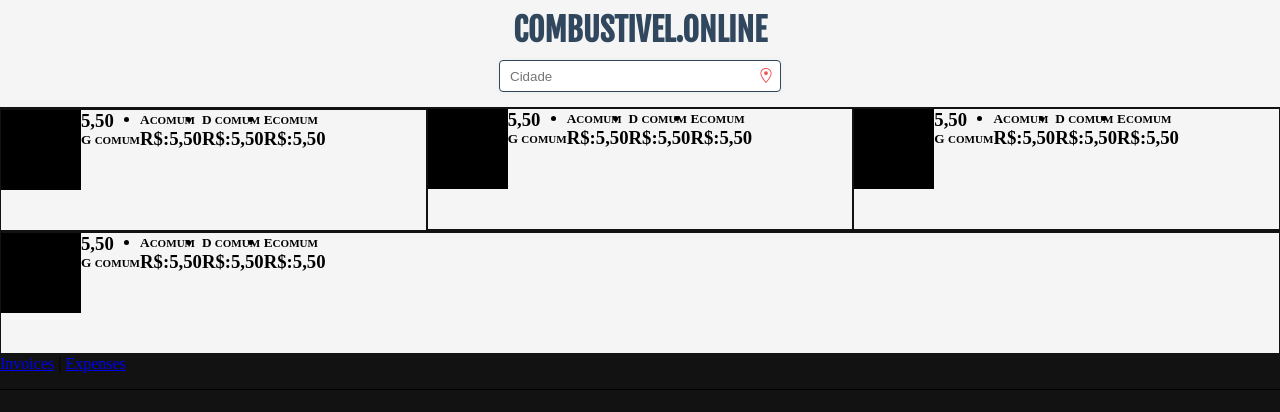
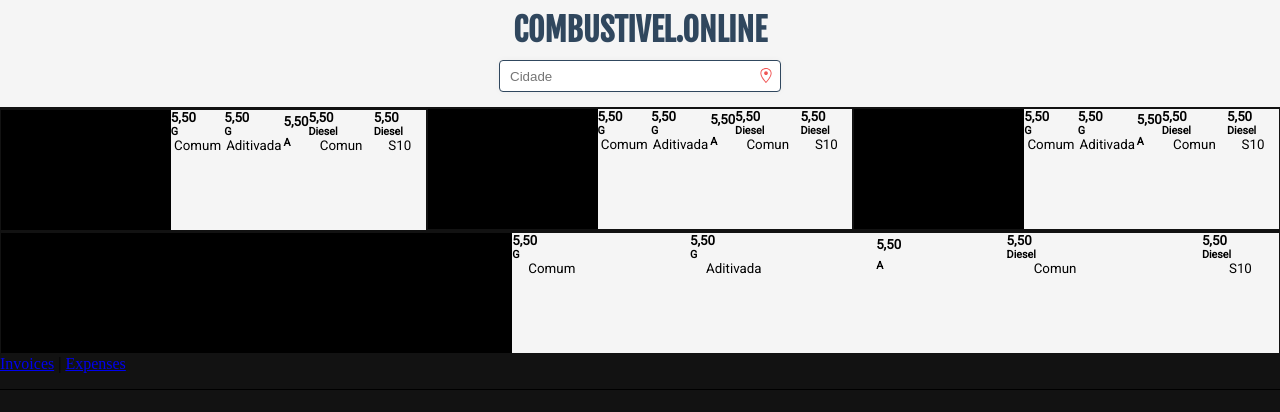
Before and after one commit to MaueDev/combustivel.online, a React (Create React App) app: page / in a window 1280 px wide. Shown: the top 412 px of the page. Built offline with nearby package versions, Linux system fonts and the light colour scheme.

Commit message:
Criaçao do BoxContent|| Foi colado valores tipos de combustivel

```diff
--- a/src/pages/component/BoxPosto.jsx
+++ b/src/pages/component/BoxPosto.jsx
@@ -9,20 +9,25 @@
             <div className='LabelBox'>
                 <ul>
                     <li>
-                        <h3>5,50</h3>
-                        <h5>G <small>COMUM</small></h5>
+                        <h5>5,50</h5>
+                        <h6>G </h6><small>Comum</small>
                     </li>
                     <li>
-                        <h5>A<small>COMUM</small></h5>
-                        <h3>R$:5,50</h3>
+                        <h5>5,50</h5>
+                        <h6>G </h6><small>Aditivada</small>
                     </li>
                     <li>
-                        <h5>D <small>COMUM</small></h5>
-                        <h3>R$:5,50</h3>
+                        <h5>5,50</h5>
+                        <h6>A</h6>
+                        <small></small>
                     </li>
                     <li>
-                        <h5>E<small>COMUM</small></h5>
-                        <h3>R$:5,50</h3>
+                        <h5>5,50</h5>
+                        <h6>Diesel </h6><small>Comun</small>
+                    </li>
+                    <li>
+                        <h5>5,50</h5>
+                        <h6>Diesel </h6><small>S10</small>
                     </li>
                 </ul>
             </div>
--- a/src/pages/component/styles/content.css
+++ b/src/pages/component/styles/content.css
@@ -1,3 +1,5 @@
+@import url('https://fonts.googleapis.com/css2?family=Roboto:wght@100;400&display=swap');
+
 .BoxPrincipal
 {
     background-color: var(--WhiteColor) ;
@@ -18,13 +20,39 @@
 
 .LogoPosto
 {
-    width: 80px;
-    height:80px;
+    width: 40%;
+    height: 100%;
     background-color: black;
+}
+
+.LabelBox
+{
+    width: 60%;
+    font-family: 'Roboto', sans-serif;
 }
 
 .LabelBox ul
 {
+    width: 100%;
     display: flex;
-    text-decoration: none;
+    list-style-type: none;
+    justify-content: space-between;
 }
+
+.LabelBox li
+{
+    display: flex;
+    justify-content: center;
+    align-items: center;
+    flex-wrap: wrap;
+
+}
+.LabelBox li h5
+{
+    width: 100%;
+}
+.LabelBox li h6
+{
+    display: inline-block;
+    width: 100%;
+}
```
